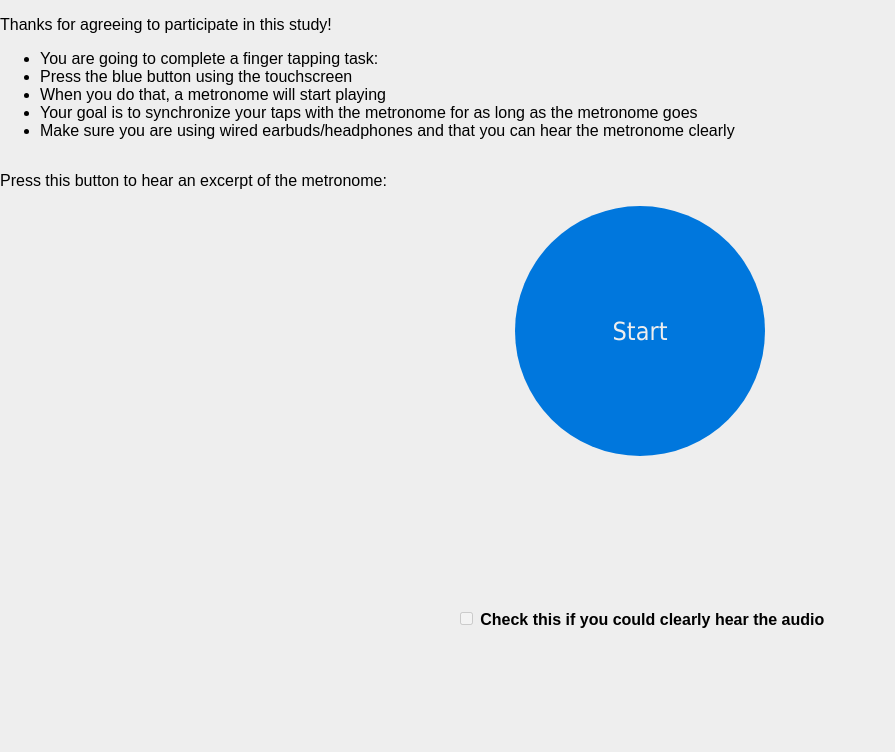
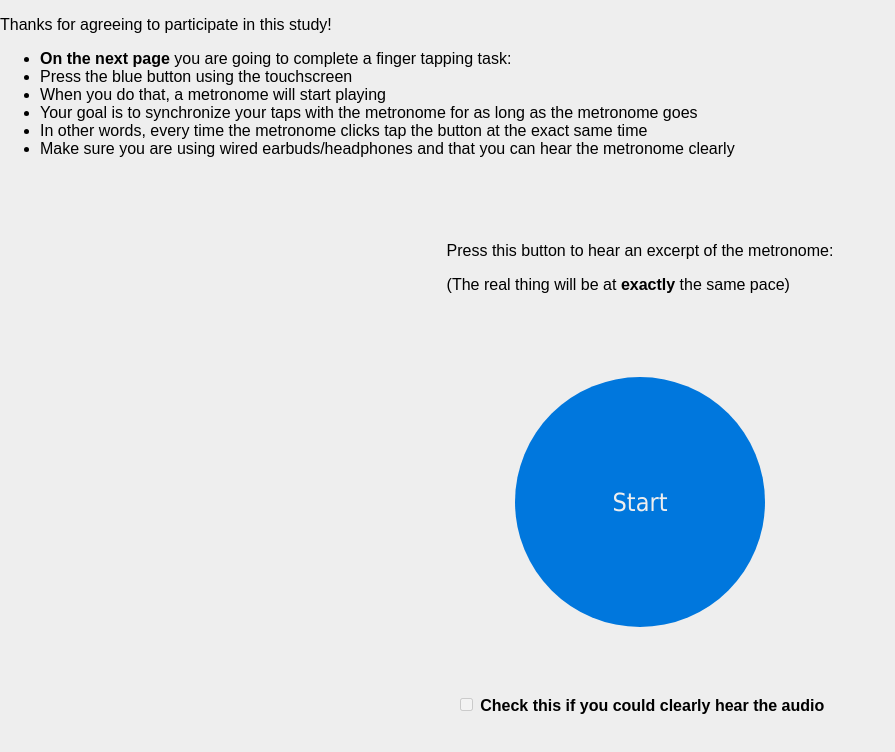
Before and after one commit to APRsrch23/APRsrch23.github.io, a website built with webpack: page index.html in a window 1280 px wide. Shown: the whole page, without its empty margins (0-895 px from the left). Built offline with nearby package versions, Linux system fonts and the light colour scheme; some packages are replaced by stand-ins of ours.

Commit message:
clarified instructions again

```diff
--- a/index.html
+++ b/index.html
@@ -12,17 +12,19 @@
             <p>Thanks for agreeing to participate in this study!</p>
         </div>
 
-        <ul>
-            <li>You are going to complete a finger tapping task:</li>
+        <ul class = "centered">
+            <li><strong>On the next page</strong> you are going to complete a finger tapping task:</li>
             <li>Press the blue button using the touchscreen</li>
             <li>When you do that, a metronome will start playing</li>
             <li>Your goal is to synchronize your taps with the metronome for as long as the metronome goes</li>
+            <li>In other words, every time the metronome clicks tap the button at the exact same time</li>
             <li>Make sure you are using wired earbuds/headphones and that you can hear the metronome clearly</li>
         </ul>
     </div>
 
-    <div>
+    <div class = "centered">
         <p>Press this button to hear an excerpt of the metronome:</p>
+        <p>(The real thing will be at <strong>exactly</strong> the same pace)</p>
     </div>
 
     <div>
--- a/src/results.js
+++ b/src/results.js
@@ -13,7 +13,7 @@ import {
   doc,
   serverTimestamp,
 } from 'https://www.gstatic.com/firebasejs/9.15.0/firebase-firestore.js';
-import { getFirebaseConfig } from 'https://www.gstatic.com/firebasejs/9.15.0/firebase-config.js';
+import { getFirebaseConfig } from ' /firebase-config.js';
 const q = query(sensorimotor, orderBy("timestamp"), limit = (1000));
 var arraysOutput = []
 function calculateAverage(array) {
```
